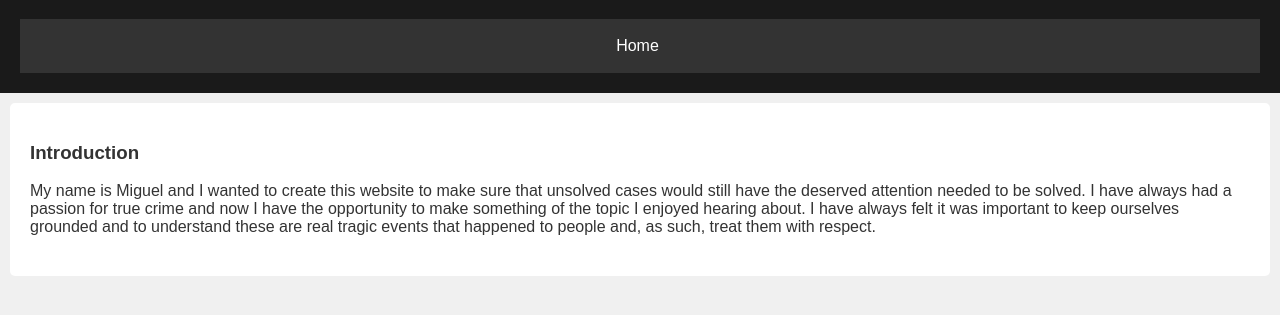
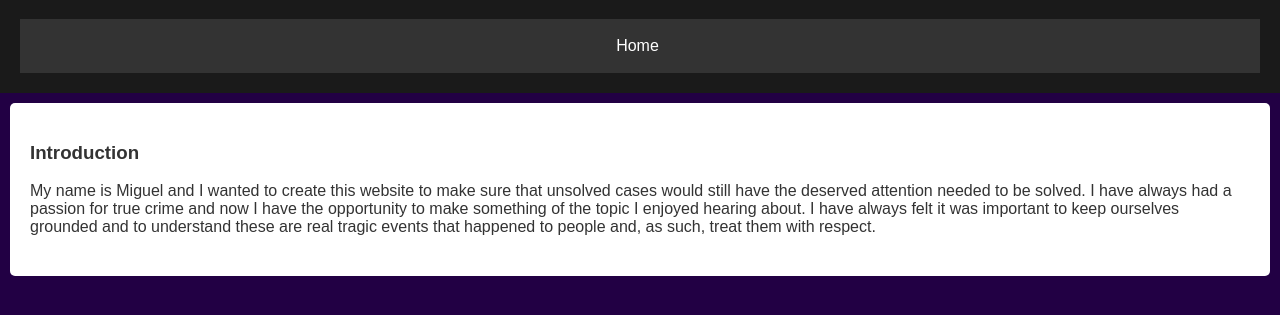
Before and after one commit to mezamiguel1998/mezamiguel1998, a plain HTML site: page aboutus.html in a window 1280 px wide. Shown: the part 81-396 px from the top of the page. Drawn offline with Linux system fonts and the light colour scheme.

Commit message:
Update aboutus.html

```diff
--- a/aboutus.html
+++ b/aboutus.html
@@ -5,7 +5,7 @@
   <style>
     body {
       font-family: Arial, sans-serif;
-      background-color: #f0f0f0;
+      background-color: #204;
       color: #333;
       margin: 0;
       padding: 0;
```
